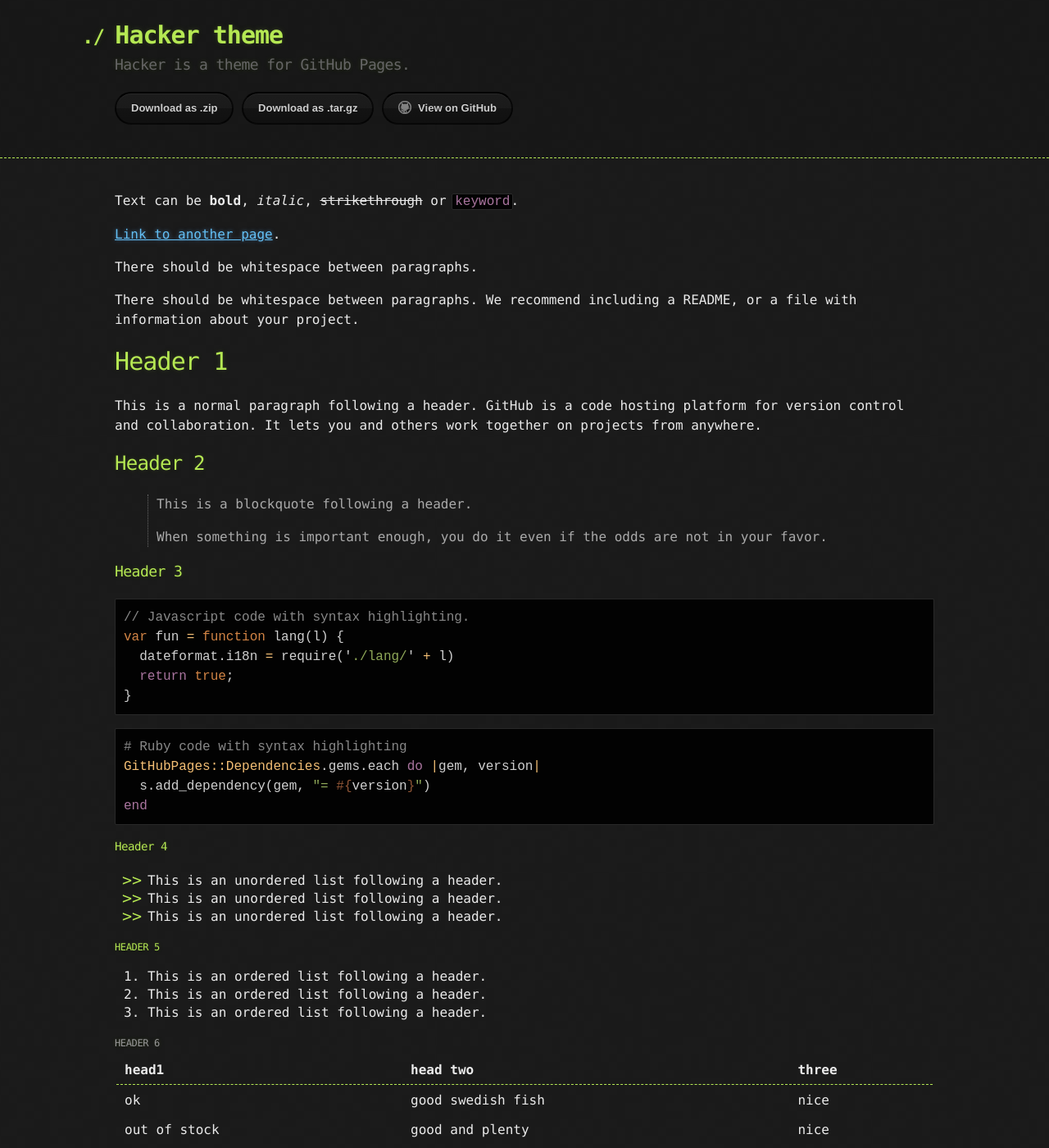
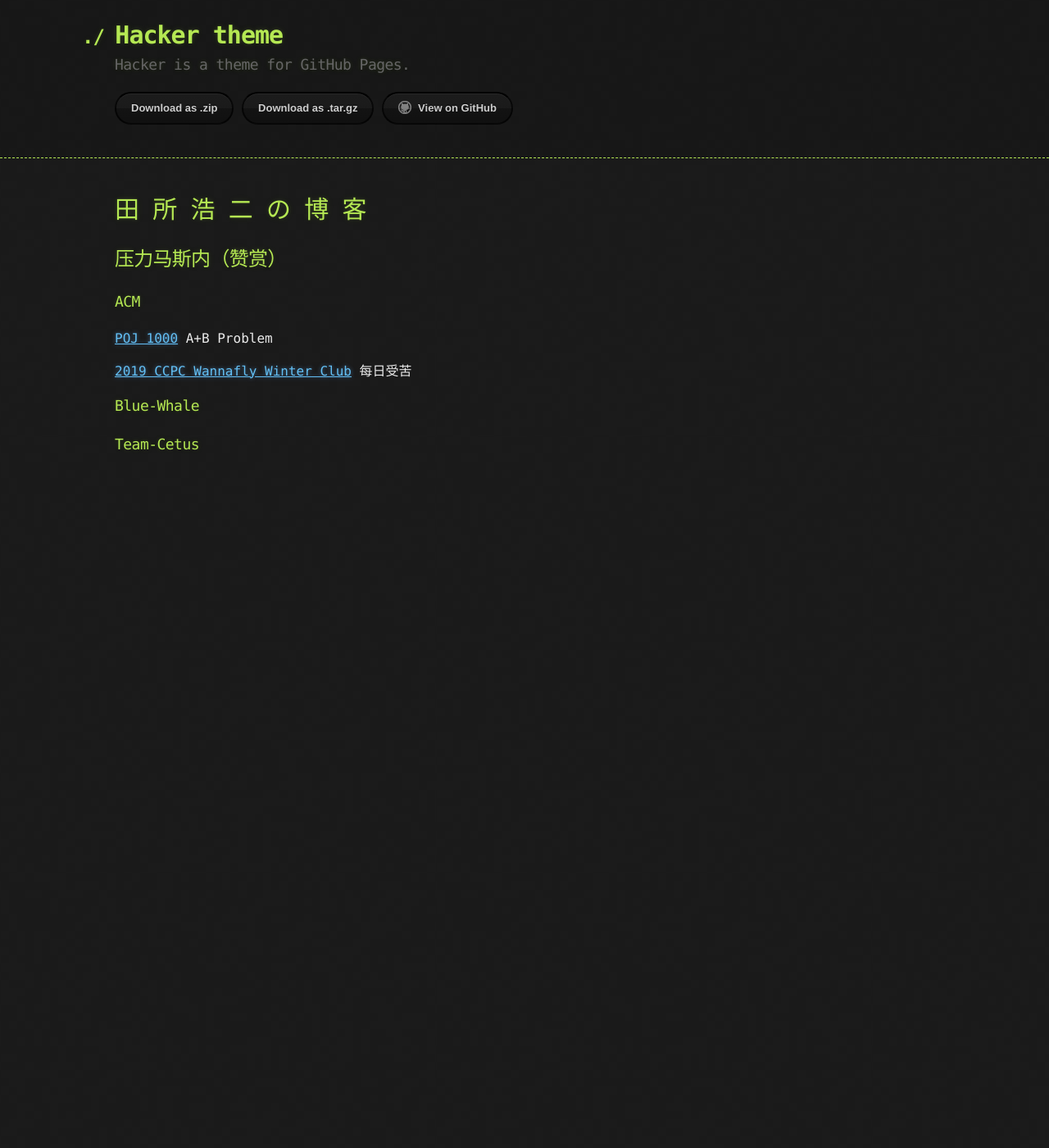
Before and after one commit to JingzeWang/Blog-for-ACM, a Jekyll site: the page built from index.md, in a window 1280 px wide and 1400 px high. Shown: the whole window at 82% size. Built offline with Jekyll 4.4.1, drawn with Linux system fonts in a browser that asks for light colours; our own code applies the rules of GitHub Pages for plain Markdown files; some of the changed text lies outside the part shown.

Commit message:
some changes

````diff
--- a/index.md
+++ b/index.md
@@ -1,123 +1,12 @@
----
-layout: default
----
+# 田 所 浩 二 の 博 客
 
-Text can be **bold**, _italic_, ~~strikethrough~~ or `keyword`.
+## 压力马斯内（赞赏）
 
-[Link to another page](./another-page.html).
+### ACM
+[POJ 1000](./POJ/POJ_1000.md) A+B Problem
 
-There should be whitespace between paragraphs.
+[2019 CCPC Wannafly Winter Club](./Wannafly2019Winter/Wannafly2019Winter.md) 每日受苦
 
-There should be whitespace between paragraphs. We recommend including a README, or a file with information about your project.
+### Blue-Whale
 
-# Header 1
-
-This is a normal paragraph following a header. GitHub is a code hosting platform for version control and collaboration. It lets you and others work together on projects from anywhere.
-
-## Header 2
-
-> This is a blockquote following a header.
->
-> When something is important enough, you do it even if the odds are not in your favor.
-
-### Header 3
-
-```js
-// Javascript code with syntax highlighting.
-var fun = function lang(l) {
-  dateformat.i18n = require('./lang/' + l)
-  return true;
-}
-```
-
-```ruby
-# Ruby code with syntax highlighting
-GitHubPages::Dependencies.gems.each do |gem, version|
-  s.add_dependency(gem, "= #{version}")
-end
-```
-
-#### Header 4
-
-*   This is an unordered list following a header.
-*   This is an unordered list following a header.
-*   This is an unordered list following a header.
-
-##### Header 5
-
-1.  This is an ordered list following a header.
-2.  This is an ordered list following a header.
-3.  This is an ordered list following a header.
-
-###### Header 6
-
-| head1        | head two          | three |
-|:-------------|:------------------|:------|
-| ok           | good swedish fish | nice  |
-| out of stock | good and plenty   | nice  |
-| ok           | good `oreos`      | hmm   |
-| ok           | good `zoute` drop | yumm  |
-
-### There's a horizontal rule below this.
-
-* * *
-
-### Here is an unordered list:
-
-*   Item foo
-*   Item bar
-*   Item baz
-*   Item zip
-
-### And an ordered list:
-
-1.  Item one
-1.  Item two
-1.  Item three
-1.  Item four
-
-### And a nested list:
-
-- level 1 item
-  - level 2 item
-  - level 2 item
-    - level 3 item
-    - level 3 item
-- level 1 item
-  - level 2 item
-  - level 2 item
-  - level 2 item
-- level 1 item
-  - level 2 item
-  - level 2 item
-- level 1 item
-
-### Small image
-
-![Octocat](https://assets-cdn.github.com/images/icons/emoji/octocat.png)
-
-### Large image
-
-![Branching](https://guides.github.com/activities/hello-world/branching.png)
-
-
-### Definition lists can be used with HTML syntax.
-
-<dl>
-<dt>Name</dt>
-<dd>Godzilla</dd>
-<dt>Born</dt>
-<dd>1952</dd>
-<dt>Birthplace</dt>
-<dd>Japan</dd>
-<dt>Color</dt>
-<dd>Green</dd>
-</dl>
-
-```
-Long, single-line code blocks should not wrap. They should horizontally scroll if they are too long. This line should be long enough to demonstrate this.
-```
-
-```
-The final element.
-```
+### Team-Cetus
````
Also changed, not shown: 2 other files.
